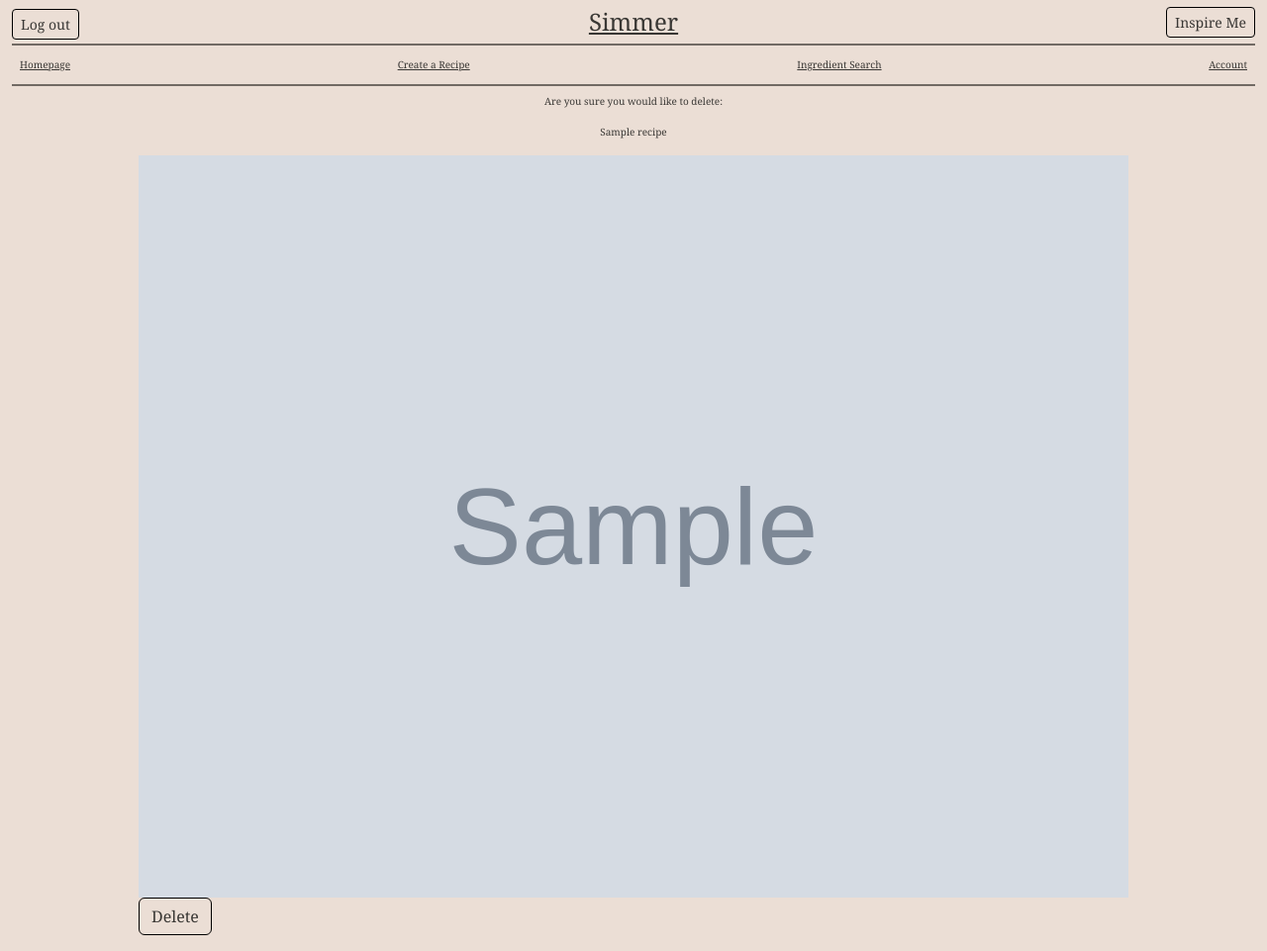
After one commit to Bat-Jen-21/simmer-final-project, a Django app: page /1/delete in a window 1280 px wide. The commit adds this page. Shown: the whole page at 99% size. Run offline with Django 5.2, Linux system fonts and the light colour scheme; a user stored in the database is signed in; tables that the repository leaves empty hold one stand-in row (values such as "Sample post"); grey boxes marked "Sample" are stand-in pictures.

Commit message:
Introducing the delete feature

```diff
--- /dev/null
+++ b/recipes/templates/recipes/delete.html
@@ -0,0 +1,14 @@
+{% extends "base.html" %}
+
+{% block content %}
+    <div class="delete-page">
+        <form method="post">
+            {% csrf_token %}
+            <p class="dText">Are you sure you would like to delete:</p>
+            <p class="dText">{{ recipe.title }}</p>
+            <image style="width:100%" src="{{recipe.image.url}}">
+            <button type="submit" style="align-self:center" class="btn">Delete</button>
+        </form>
+
+    </div>
+{% endblock %}
--- a/recipes/templates/recipes/view.html
+++ b/recipes/templates/recipes/view.html
@@ -45,6 +45,10 @@
                                 </ul>
                             </div>
                 </div>
+
+                {% if recipe.author.pk == request.user.id %}
+                    <button class="btn">Delete Recipe</button>
+                {% endif %}
         </div>
 
 {% endblock %}
--- a/recipes/urls.py
+++ b/recipes/urls.py
@@ -15,6 +15,7 @@ urlpatterns = [
     #Search for ingredients
     path("iSearch/", views.iSearch, name="i_search"),
     #modify user account
-    path("account/", views.account, name="account")
-
+    path("account/", views.account, name="account"),
+    #Delete a recipe
+    path("<int:recipe_id>/delete", views.delete, name="delete"),
 ]
--- a/recipes/views.py
+++ b/recipes/views.py
@@ -1,5 +1,5 @@
 from django.shortcuts import render, HttpResponse, redirect
-from django.http import Http404, HttpRequest, JsonResponse
+from django.http import Http404, HttpRequest, JsonResponse, HttpResponseForbidden
 from .models import Recipe, Recipe_Ingredient, Ingredient
 from django.urls import reverse
 import json
@@ -165,3 +165,13 @@ def iSearch(request):
 def account(request):
     print(request.user)
     return render(request, "recipes/account.html", context={"account": request.user})
+
+def delete(request, recipe_id):
+    recipe = Recipe.objects.get(id=recipe_id)
+    print(request.user.pk)
+    print(recipe.author.pk)
+    if not recipe or request.user.pk != recipe.author.pk:
+        return (HttpResponseForbidden("Unable to access this recipe"))
+
+    else:
+        return render(request, "recipes/delete.html", context={"recipe": recipe})
--- a/static/css/styles.css
+++ b/static/css/styles.css
@@ -110,3 +110,7 @@ ol#instruct-list, ol#ingredients-list {
     margin-top: 10px !important;
     align-self: center;
 }
+
+.dText{
+    text-align: center;
+}
```
Also changed, not shown: recipes/migrations/0014_alter_recipe_ingredient_measurement.py (added).
